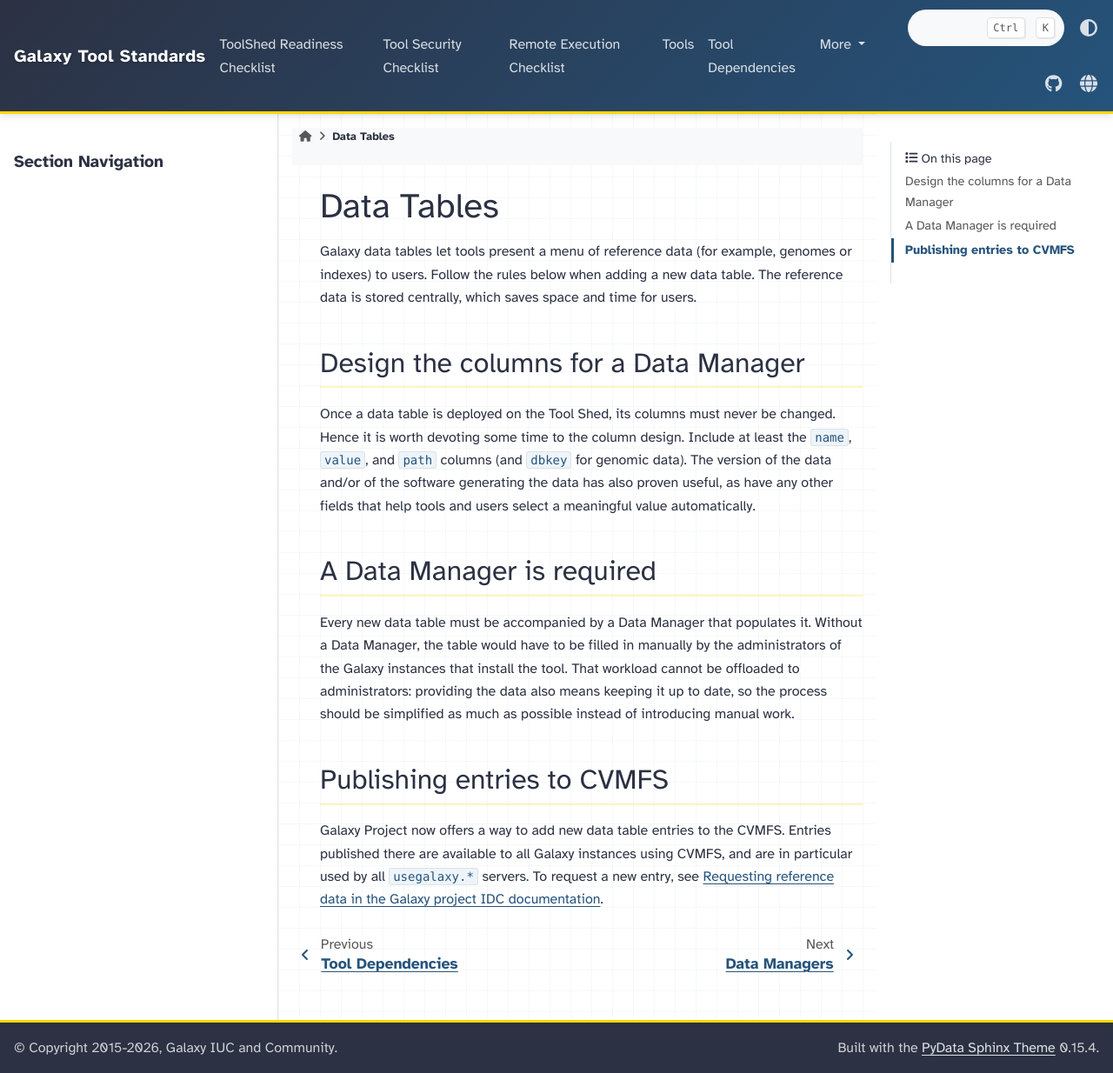
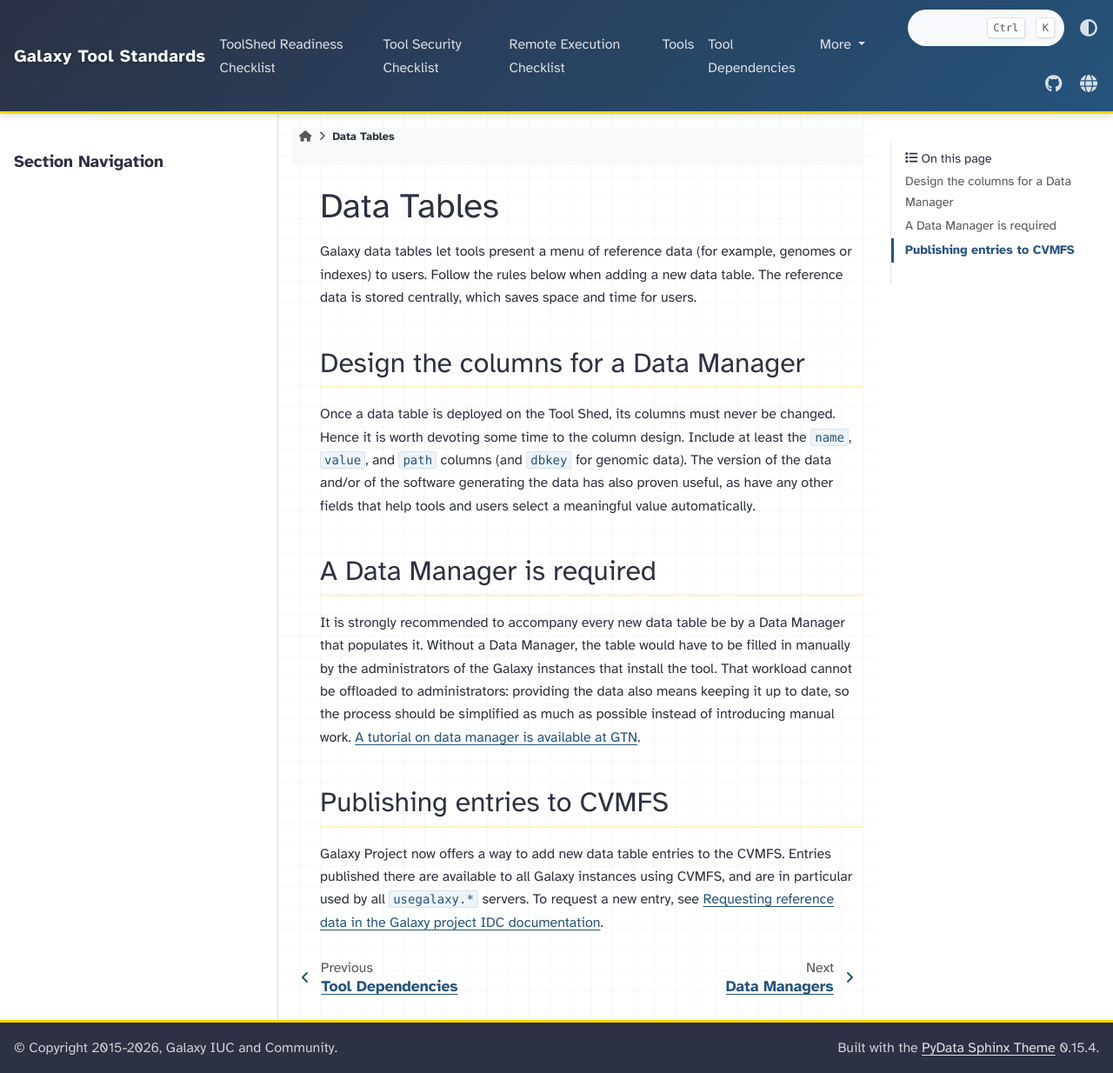
Before and after one commit to galaxy-iuc/standards, a Sphinx documentation site: the page built from docs/best_practices/datatables.rst, in a window 1280 px wide and 1234 px high. Shown: the whole window at 87% size. Built offline with Sphinx 7.4.7 and the PyData theme 0.15.4, drawn with Linux system fonts in a browser that asks for light colours.

Commit message:
tone down and add GTN link

```diff
--- a/docs/best_practices/datatables.rst
+++ b/docs/best_practices/datatables.rst
@@ -19,12 +19,14 @@ users select a meaningful value automatically.
 A Data Manager is required
 --------------------------
 
-Every new data table must be accompanied by a Data Manager that populates it.
+It is strongly recommended to accompany every new data table be by a Data Manager that populates it.
 Without a Data Manager, the table would have to be filled in manually by the
 administrators of the Galaxy instances that install the tool. That workload
 cannot be offloaded to administrators: providing the data also means keeping
 it up to date, so the process should be simplified as much as possible
 instead of introducing manual work.
+`A tutorial on data manager is available at GTN
+<https://training.galaxyproject.org/training-material/topics/dev/tutorials/data-manager-architecture/tutorial.html>`__.
 
 Publishing entries to CVMFS
 ---------------------------
```
